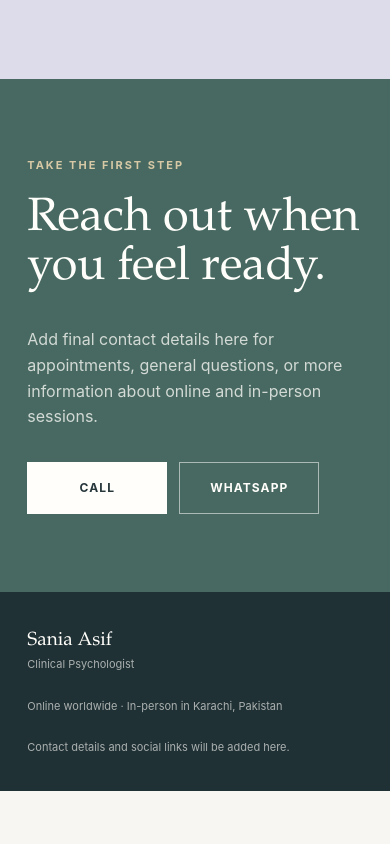
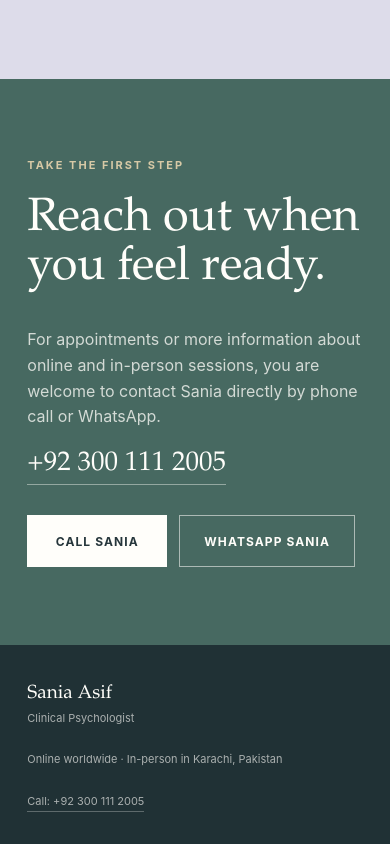
Before and after one commit to TalhaAshraf464/mom-website, a Next.js app: page / in a window 390 px wide. Shown: the part 10234-11078 px from the top of the page. Before the commit the page ends 11025 px from the top, so only its background shows below. Built offline with nearby package versions, Linux system fonts and the light colour scheme.

Commit message:
Add phone and WhatsApp contact details

```diff
--- a/app/components/SiteFooter.tsx
+++ b/app/components/SiteFooter.tsx
@@ -6,7 +6,9 @@ export function SiteFooter() {
         <span>Clinical Psychologist</span>
       </div>
       <p>Online worldwide <span aria-hidden="true">&middot;</span> In-person in Karachi, Pakistan</p>
-      <p className="footer-note">Contact details and social links will be added here.</p>
+      <p className="footer-note">
+        <a href="tel:+923001112005">Call: +92 300 111 2005</a>
+      </p>
     </footer>
   );
 }
--- a/app/globals.css
+++ b/app/globals.css
@@ -1221,7 +1221,24 @@ img {
 
 .contact-copy > p {
   color: rgba(255, 254, 250, 0.76);
-  margin: 0 0 32px;
+  margin: 0 0 18px;
+}
+
+.contact-number {
+  border-bottom: 1px solid rgba(255, 254, 250, 0.42);
+  display: inline-block;
+  font-family: var(--serif);
+  font-size: 27px;
+  line-height: 1.2;
+  margin-bottom: 30px;
+  padding-bottom: 4px;
+}
+
+.contact-number:hover,
+.contact-number:focus-visible,
+.footer-note a:hover,
+.footer-note a:focus-visible {
+  color: #d7c9a6;
 }
 
 .contact-actions {
@@ -1267,6 +1284,11 @@ footer {
 
 .footer-note {
   justify-self: end;
+}
+
+.footer-note a {
+  border-bottom: 1px solid rgba(255, 254, 250, 0.28);
+  padding-bottom: 3px;
 }
 
 @media (max-width: 1050px) {
--- a/app/page.tsx
+++ b/app/page.tsx
@@ -220,12 +220,16 @@ export default function Home() {
         </div>
         <div className="contact-copy">
           <p>
-            Add final contact details here for appointments, general questions,
-            or more information about online and in-person sessions.
+            For appointments or more information about online and in-person
+            sessions, you are welcome to contact Sania directly by phone call
+            or WhatsApp.
           </p>
+          <a className="contact-number" href="tel:+923001112005">
+            +92 300 111 2005
+          </a>
           <div className="contact-actions">
-            <a className="button button-light" href="tel:+00000000000">Call</a>
-            <a className="button button-outline" href="https://wa.me/00000000000">WhatsApp</a>
+            <a className="button button-light" href="tel:+923001112005">Call Sania</a>
+            <a className="button button-outline" href="https://wa.me/923001112005">WhatsApp Sania</a>
           </div>
         </div>
       </section>
```
Also changed, not shown: 1 other file (tests, documents, lock files or other folders).
